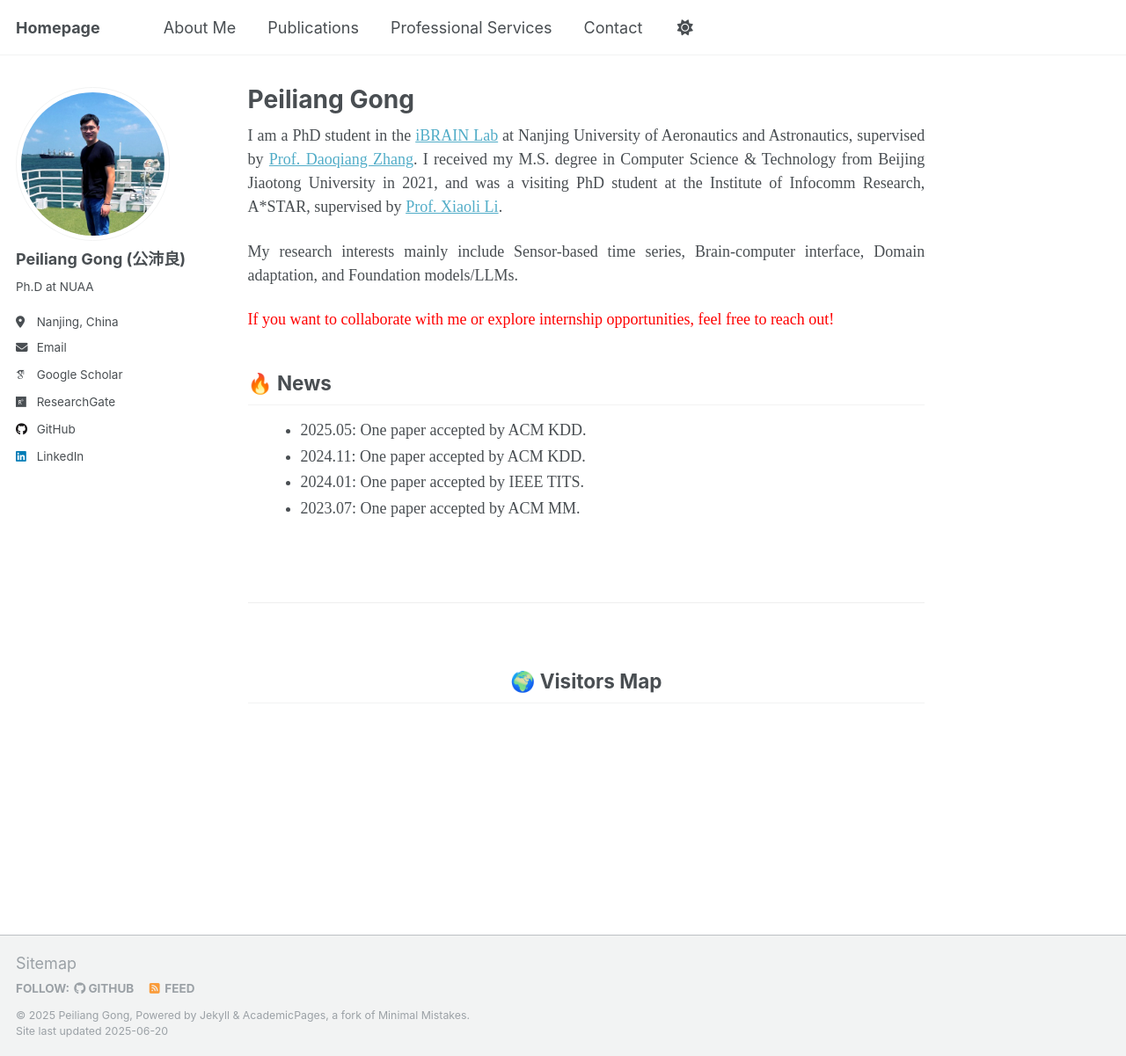
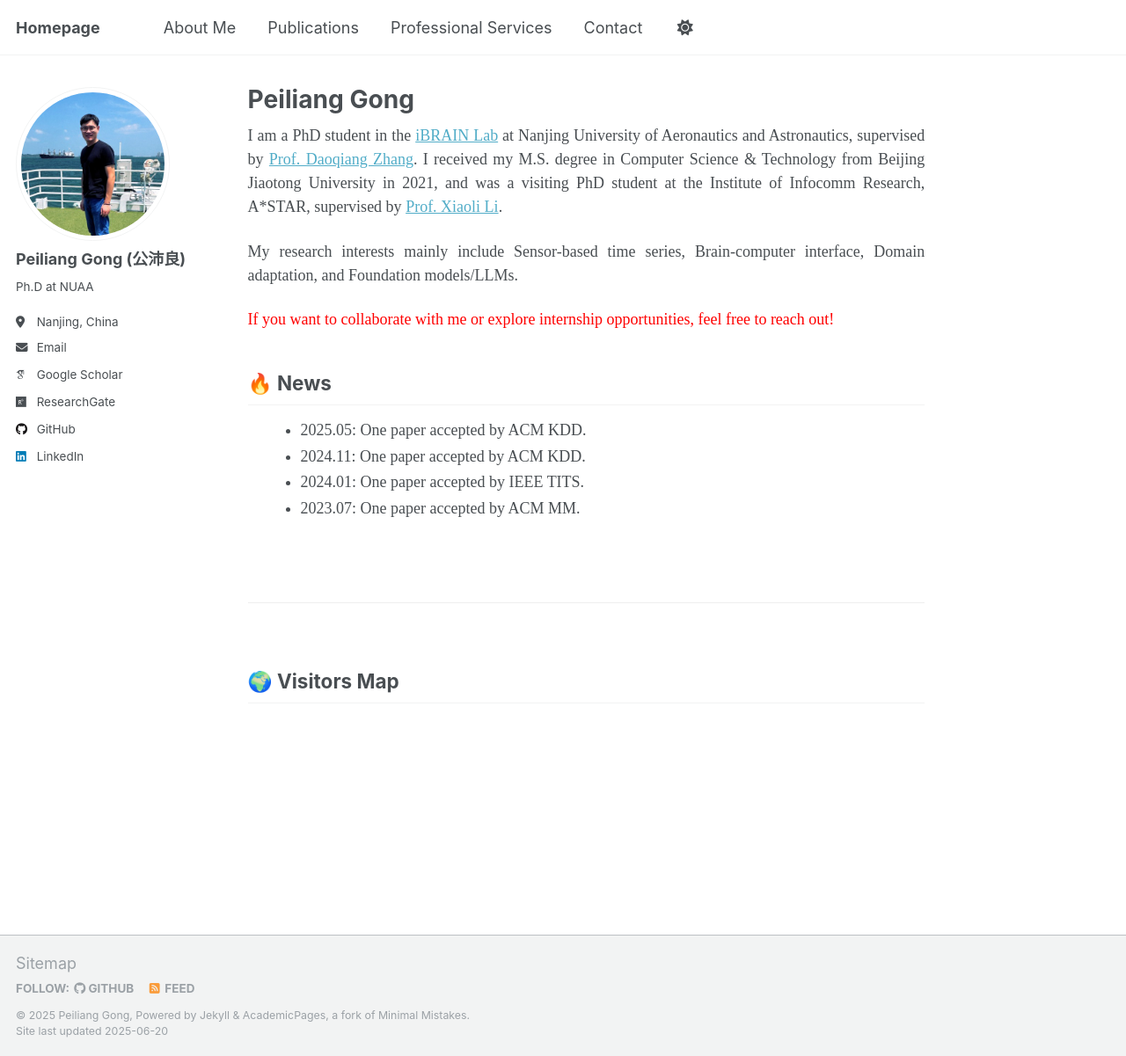
Before and after one commit to Tokenmw/Tokenmw.github.io, a Jekyll site: the page built from _pages/about.md, in a window 1280 px wide and 1201 px high. Shown: the whole window at 88% size. Built offline with Jekyll 4.4.1, drawn with Linux system fonts in a browser that asks for light colours; some web fonts are replaced; a script that is not in the unit is left out.

Commit message:
Update about.md

```diff
--- a/_pages/about.md
+++ b/_pages/about.md
@@ -16,6 +16,7 @@
 }
 </style>
 
+<!-- About Me -->
 <div style="font-family: 'Times New Roman', serif; text-align: justify;">
 <p>I am a PhD student in the <a href="https://ibrain.nuaa.edu.cn/">iBRAIN Lab</a> at Nanjing University of Aeronautics and Astronautics, supervised by <a href="https://parnec.nuaa.edu.cn/zhangdq/">Prof. Daoqiang Zhang</a>. I received my M.S. degree in Computer Science & Technology from Beijing Jiaotong University in 2021, and was a visiting PhD student at the Institute of Infocomm Research, A*STAR, supervised by <a href="https://personal.ntu.edu.sg/xlli/">Prof. Xiaoli Li</a>.</p>
 
@@ -26,12 +27,13 @@
 If you want to collaborate with me or explore internship opportunities, feel free to reach out!
 </div>
 
+<!-- News -->
 {% include_relative news.md %}
 
 <!-- Visitor Map -->
-<div style="font-family: 'Times New Roman', serif; text-align: center; margin-top: 50px; padding-top: 30px; border-top: 1px solid #eee;">
+<div style="font-family: 'Times New Roman', serif; margin-top: 50px; padding-top: 30px; border-top: 1px solid #eee;">
 <h2>🌍 Visitors Map</h2>
-<div style="margin-top: 20px;">
+<div style="text-align: center; margin-top: 20px; transform: scale(0.7); transform-origin: top center;">
 <script type="text/javascript" id="clstr_globe" src="//clustrmaps.com/globe.js?d=5st2g4bl81qeCCobOUfMInvv1O7ym540NlzpNwnL1-I"></script>
 </div>
 </div>
```
